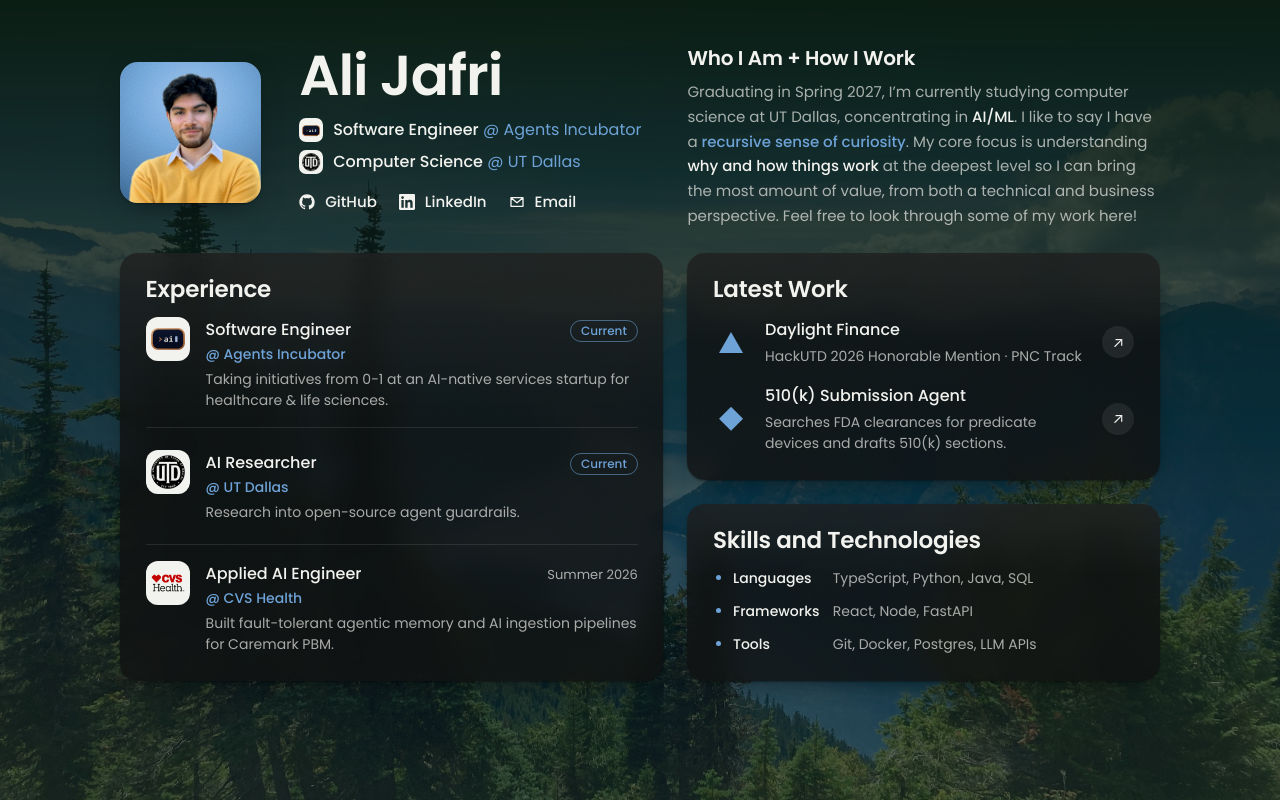
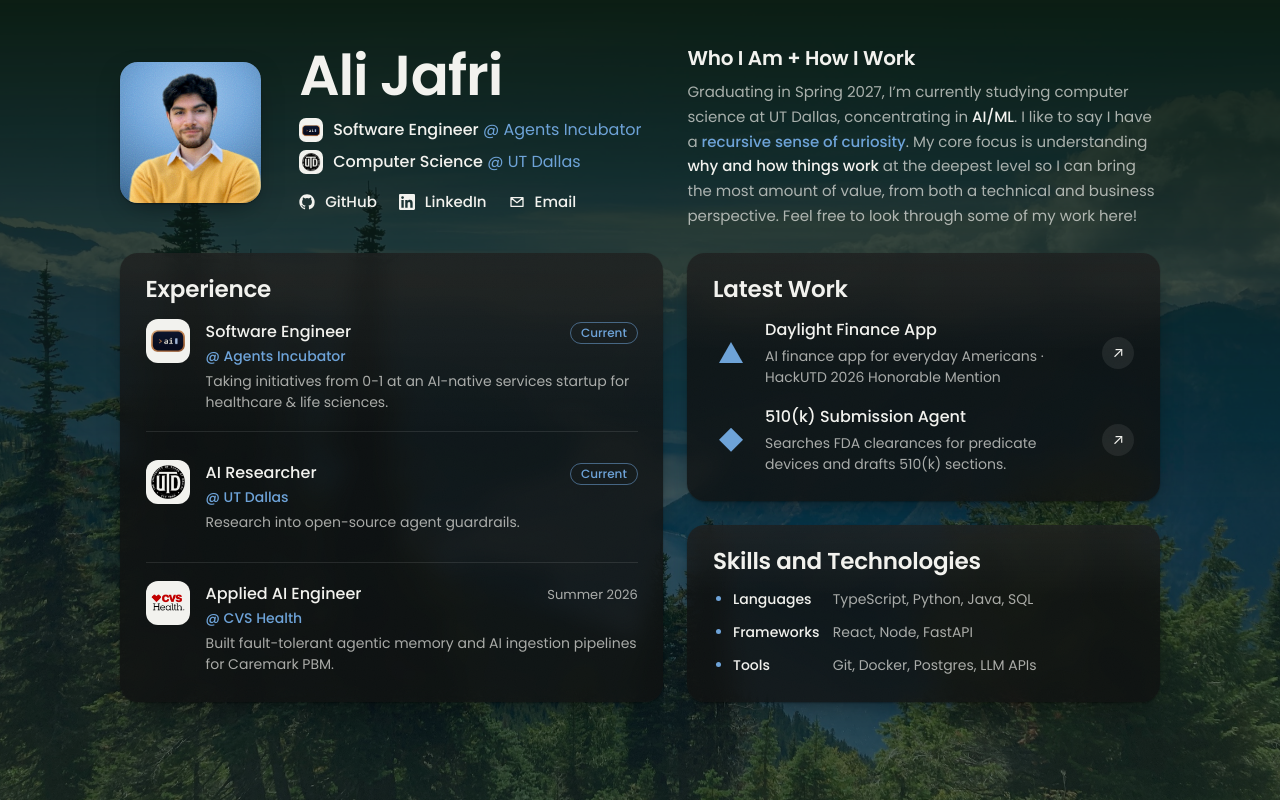
Before and after one commit to AliJafri2/AliJafri2.github.io, a website built with Vite: page index.html in a window 1280 px wide. Built offline with nearby package versions, Linux system fonts and the light colour scheme.

Commit message:
Update Daylight project title and description

```diff
--- a/index.html
+++ b/index.html
@@ -115,8 +115,8 @@
               <a class="row project" href="https://daylight-hackutd.vercel.app/" target="_blank" rel="noopener">
                 <span class="shape tri" aria-hidden="true"></span>
                 <div>
-                  <p class="row-title">Daylight Finance</p>
-                  <p class="row-desc">HackUTD 2026 Honorable Mention · PNC Track</p>
+                  <p class="row-title">Daylight Finance App</p>
+                  <p class="row-desc">AI finance app for everyday Americans · HackUTD 2026 Honorable Mention</p>
                 </div>
                 <span class="arrow" aria-hidden="true">↗</span>
               </a>
```
